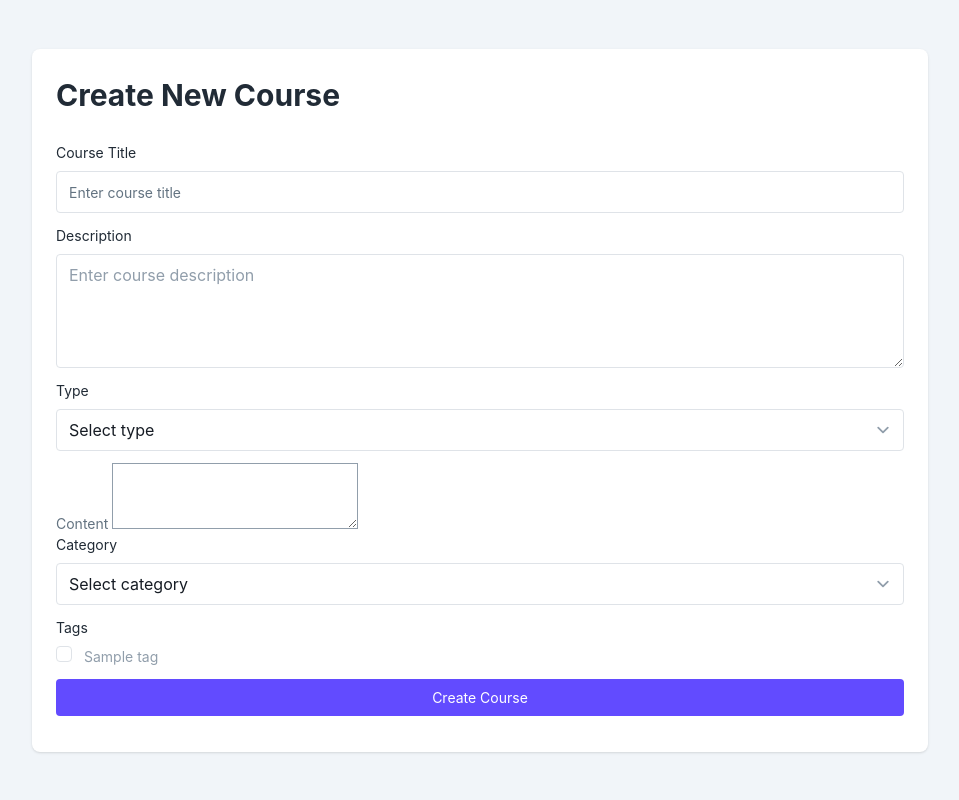
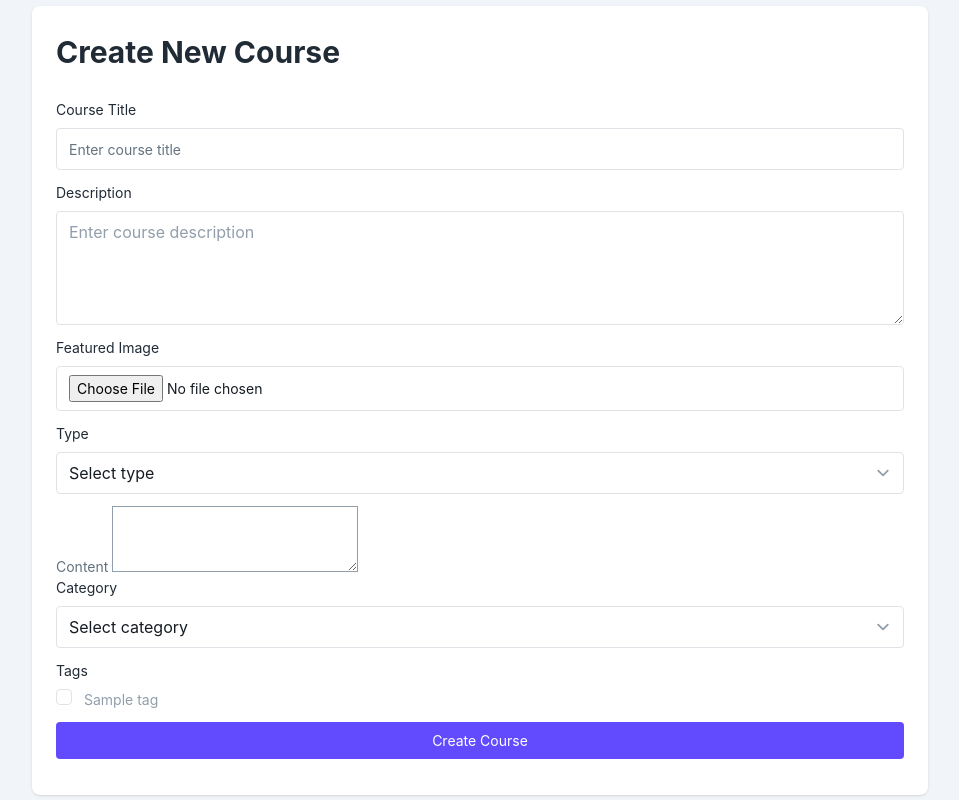
Before and after one commit to AymanElh/Youdemy, a PHP site: page /Brief-11/app/views/Dashboard/forms/addCourse.php in a window 1280 px wide. Shown: the whole page, without its empty margins (160-1119 px from the left). Run offline with PHP 8.4, Linux system fonts and the light colour scheme; tables that the repository leaves empty hold one stand-in row (values such as "Sample post"); some libraries are stand-ins or nearby versions.

Commit message:
fix the image upload

```diff
--- a/app/Classes/DocumentCourse.php
+++ b/app/Classes/DocumentCourse.php
@@ -3,6 +3,7 @@
 namespace App\Classes;
 
 use App\Classes\Interfaces\CourseManagment;
+use App\Classes\Session;
 
 class DocumentCourse implements CourseManagment
 {
@@ -14,8 +15,9 @@ class DocumentCourse implements CourseManagment
             'description' => $course->getDescription(),
             'type' => 'document',
             'content' => $course->getContent(),
+            'coverImg' => $course->getImage(),
             'categoryId' => $course->getCategoryId(),
-            'teacherId' => 1
+            'teacherId' => $course->getTeacherId()
         ];
 
         $courseId = BaseModel::insertRecord('courses', $data);
--- a/app/Classes/VideoCourseCreator.php
+++ b/app/Classes/VideoCourseCreator.php
@@ -13,6 +13,7 @@ class VideoCourseCreator implements CourseManagment
             'description' => $course->getDescription(),
             'type' => 'video',
             'content' => $course->getContent(),
+            'coverImg' => $course->getImage(),
             'categoryId' => $course->getCategoryId(),
             'teacherId' => $course->getTeacherId()
         ];
--- a/app/Controllers/CourseController.php
+++ b/app/Controllers/CourseController.php
@@ -34,7 +34,18 @@ class CourseController
                 throw new Exception("Content Invalid");
             }
 
-            $this->course = new Course($title, $description, $courseType, $content, $categoryId, $tags, $teacherId, '');
+
+            if (isset($_FILES['cover-image']) && !empty($_FILES['cover-image']['name'])) {
+                // If a new cover-image is uploaded
+                var_dump("You are on the image uploader");
+                $coverImg = $_FILES['cover-image']['name'];
+                $temp_file = $_FILES['cover-image']['tmp_name'];
+                $folder = "../public/assets/img/$coverImg";
+                move_uploaded_file($temp_file, $folder);
+            }
+
+
+            $this->course = new Course($title, $description, $courseType, $content, $categoryId, $tags, $teacherId, $coverImg, '');
 
             if ($courseType === 'document') {
                 $courseCreator = new DocumentCourse();
--- a/app/Database/schema.sql
+++ b/app/Database/schema.sql
@@ -31,6 +31,7 @@ CREATE TABLE courses (
     type ENUM('video', 'document') NOT NULL,
     description TEXT,
     content TEXT,
+    coverImg VARCHAR(255),
     teacherId INT,
     categoryId INT,
     creationDate TIMESTAMP DEFAULT CURRENT_TIMESTAMP,
--- a/app/views/Dashboard/forms/addCourse.php
+++ b/app/views/Dashboard/forms/addCourse.php
@@ -52,7 +52,7 @@ $courseContr->createCourse();
     <div id="create-course" class="max-w-2xl mx-auto p-6 bg-white rounded-lg shadow">
         <h2 class="text-2xl font-bold mb-6 text-gray-800">Create New Course</h2>
 
-        <form method="POST" class="space-y-6">
+        <form method="POST" class="space-y-6" enctype="multipart/form-data">
             <!-- Course Title -->
             <div class="mb-3">
                 <label for="title" class="mb-2 block text-gray-800">Course Title</label>
@@ -75,6 +75,17 @@ $courseContr->createCourse();
                     placeholder="Enter course description" required></textarea>
             </div>
 
+            <!-- Covered Image -->
+            <div class="mb-3">
+                <label for="cover-image" class="mb-2 block text-gray-800">Featured Image</label>
+                <input
+                    id="cover-image"
+                    type="file"
+                    name="cover-image"
+                    class=" border border-gray-300 text-gray-900 rounded focus:ring-indigo-600 focus:border-indigo-600 block w-full p-2 px-3 disabled:opacity-50 disabled:pointer-events-none"
+                    placeholder="This is Placeholder" />
+            </div>
+
             <!-- Type -->
             <div class="mb-3">
                 <label for="type" class="mb-2 block text-gray-800">Type</label>
@@ -88,6 +99,7 @@ $courseContr->createCourse();
                 </select>
             </div>
 
+
             <!-- Content (Dynamic based on Type) -->
             <div id="videoContent" class="" style="display: none">
                 <label for="videoLink" class="mb-2 block text-gray-800">Video Link</label>
@@ -99,14 +111,9 @@ $courseContr->createCourse();
                     placeholder="Enter video URL" />
             </div>
 
-            <!-- <div id="docContent" class="hidden">
-                <label for="editor" class="mb-2 block text-gray-800">Document Content</label>
-                <div id="editor" class="h-64 mb-4"></div>
-                <input type="hidden" id="editorContent" name="doc-content">
-            </div> -->
 
-             <!-- Document Content (Hidden Initially) -->
-             <div id="docContent" class="" sytle="display: none;">
+            <!-- Document Content (Hidden Initially) -->
+            <div id="docContent" class="" sytle="display: none;">
                 <label for="doc-content">Content</label>
                 <textarea name="doc-content" id="doc-content"></textarea>
             </div>
@@ -150,22 +157,6 @@ $courseContr->createCourse();
 
     <script src="https://cdnjs.cloudflare.com/ajax/libs/quill/1.3.7/quill.min.js"></script>
     <script>
-        // const quill = new Quill('#docContent', {
-        //     modules: {
-        //         toolbar: [
-        //             [{
-        //                 header: [1, 2, false]
-        //             }],
-        //             ['bold', 'italic', 'underline'],
-        //             ['image', 'code-block'],
-        //         ],
-        //     },
-        //     placeholder: 'Compose an epic...',
-        //     theme: 'snow', // or 'bubble'
-        // });
-
-        // courseType = document.getElementById("type");
-        // console.log(courseType);
 
         document.getElementById("type").addEventListener('change', function() {
             const videoContent = document.getElementById('videoContent');
@@ -173,15 +164,13 @@ $courseContr->createCourse();
             console.log(videoContent);
             console.log(docContent);
 
-            if(this.value === "video") {
+            if (this.value === "video") {
                 videoContent.style.display = 'block';
                 docContent.style.display = 'none';
-            }
-            else if(this.value === "document") {
+            } else if (this.value === "document") {
                 videoContent.style.display = 'none';
                 docContent.style.display = 'block;'
-            }
-            else if(this.value === "seletectype") {
+            } else if (this.value === "seletectype") {
                 videoContent.style.display = 'none';
                 docContent.style.display = 'none';
             }
```
Also changed, not shown: app/Classes/Course.php (+8 -1 lines).
